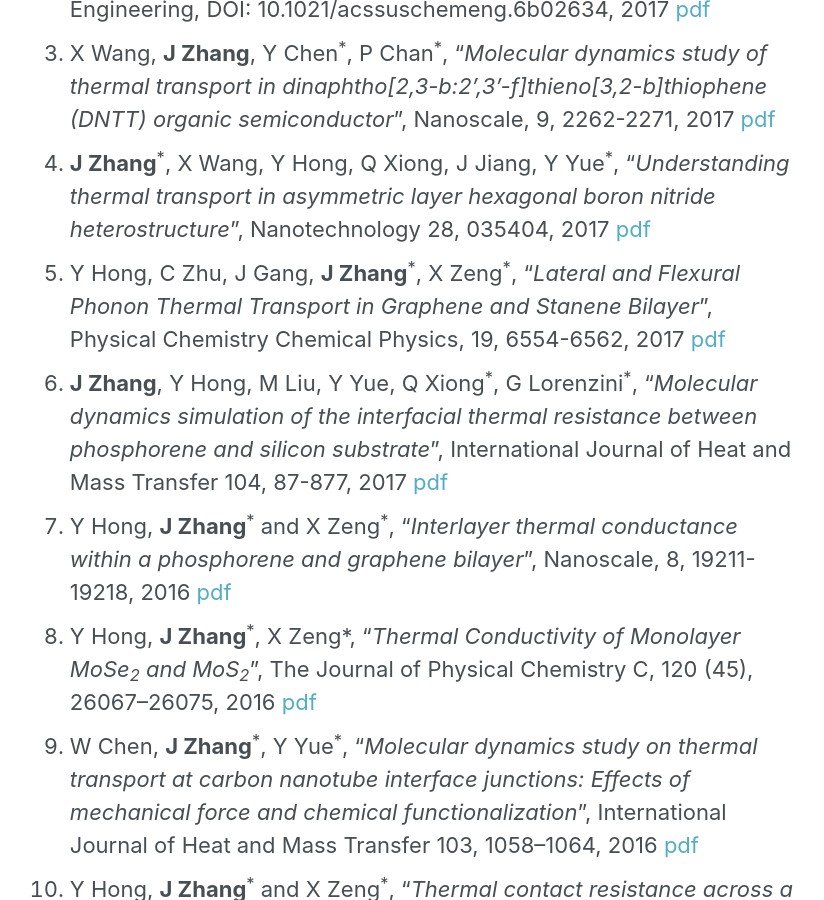
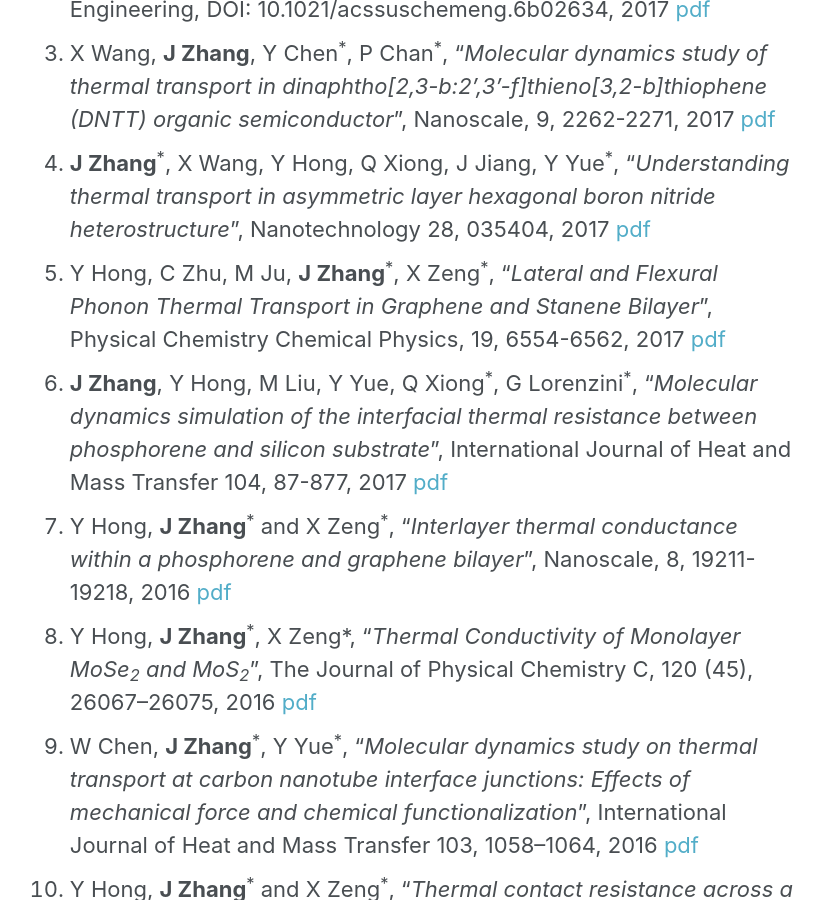
Before and after one commit to JingchaoZhang/JingchaoZhang.github.io, a Jekyll site: the page built from _pages/publications.md, in a window 1280 px wide and 900 px high, scrolled down 473 px. Shown: the whole window, without its empty margins (254-1078 px from the left). Built offline with Jekyll 4.4.1, drawn with Linux system fonts in a browser that asks for light colours.

Commit message:
Update publications.md

```diff
--- a/_pages/publications.md
+++ b/_pages/publications.md
@@ -11,7 +11,7 @@
 1. Q Xiong, Y Yang, F Xu, Y Pan, **J Zhang**, K Hong<sup>\*</sup>, G Lorenzini<sup>\*</sup>, S Wang<sup>\*</sup>, "_An overview of computational fluid dynamics simulation of reactor-scale biomass pyrolysis_", ACS Sustainable Chemistry & Engineering, DOI: 10.1021/acssuschemeng.6b02634, 2017 [pdf](https://drive.google.com/file/d/0B3Yj4QkZpI-dTGVDZFdyRlhqaVE/view?usp=sharing)
 1. X Wang, **J Zhang**, Y Chen<sup>\*</sup>, P Chan<sup>\*</sup>, "_Molecular dynamics study of thermal transport in dinaphtho[2,3-b:2',3'-f]thieno[3,2-b]thiophene (DNTT) organic semiconductor_", Nanoscale, 9, 2262-2271, 2017 [pdf](https://drive.google.com/file/d/0B3Yj4QkZpI-ddHJYWmpEeWVkZ1k/view?usp=sharing)
 1. **J Zhang**<sup>\*</sup>, X Wang, Y Hong, Q Xiong, J Jiang, Y Yue<sup>\*</sup>, "_Understanding thermal transport in asymmetric layer hexagonal boron nitride heterostructure_", Nanotechnology 28, 035404, 2017 [pdf](https://drive.google.com/file/d/0B3Yj4QkZpI-dMnBVbi1oWUQ2b00/view?usp=sharing)
-1. Y Hong, C Zhu, J Gang, **J Zhang**<sup>\*</sup>, X Zeng<sup>\*</sup>, "_Lateral and Flexural Phonon Thermal Transport in Graphene and Stanene Bilayer_", Physical Chemistry Chemical Physics, 19, 6554-6562, 2017 [pdf](https://drive.google.com/file/d/0B3Yj4QkZpI-dckNxSVVFWlpGbUk/view?usp=sharing)
+1. Y Hong, C Zhu, M Ju, **J Zhang**<sup>\*</sup>, X Zeng<sup>\*</sup>, "_Lateral and Flexural Phonon Thermal Transport in Graphene and Stanene Bilayer_", Physical Chemistry Chemical Physics, 19, 6554-6562, 2017 [pdf](https://drive.google.com/file/d/0B3Yj4QkZpI-dckNxSVVFWlpGbUk/view?usp=sharing)
 1. **J Zhang**, Y Hong, M Liu, Y Yue, Q Xiong<sup>\*</sup>, G Lorenzini<sup>\*</sup>, "_Molecular dynamics simulation of the interfacial thermal resistance between phosphorene and silicon substrate_", International Journal of Heat and Mass Transfer 104, 87-877, 2017 [pdf](https://drive.google.com/file/d/0B3Yj4QkZpI-deGVXQ0pybURsRjA/view?usp=sharing)
 1. Y Hong, **J Zhang**<sup>\*</sup> and X Zeng<sup>\*</sup>, "_Interlayer thermal conductance within a phosphorene and graphene bilayer_", Nanoscale, 8, 19211-19218, 2016 [pdf](https://drive.google.com/file/d/0B3Yj4QkZpI-dOF9EaGk5UnBwQm8/view?usp=sharing)
 1. Y Hong, **J Zhang**<sup>\*</sup>, X Zeng\*, "_Thermal Conductivity of Monolayer MoSe<sub>2</sub> and MoS<sub>2</sub>_", The Journal of Physical Chemistry C, 120 (45), 26067–26075, 2016 [pdf](https://drive.google.com/file/d/0B3Yj4QkZpI-dSmZpd0RqVUprc1U/view?usp=sharing)
```
